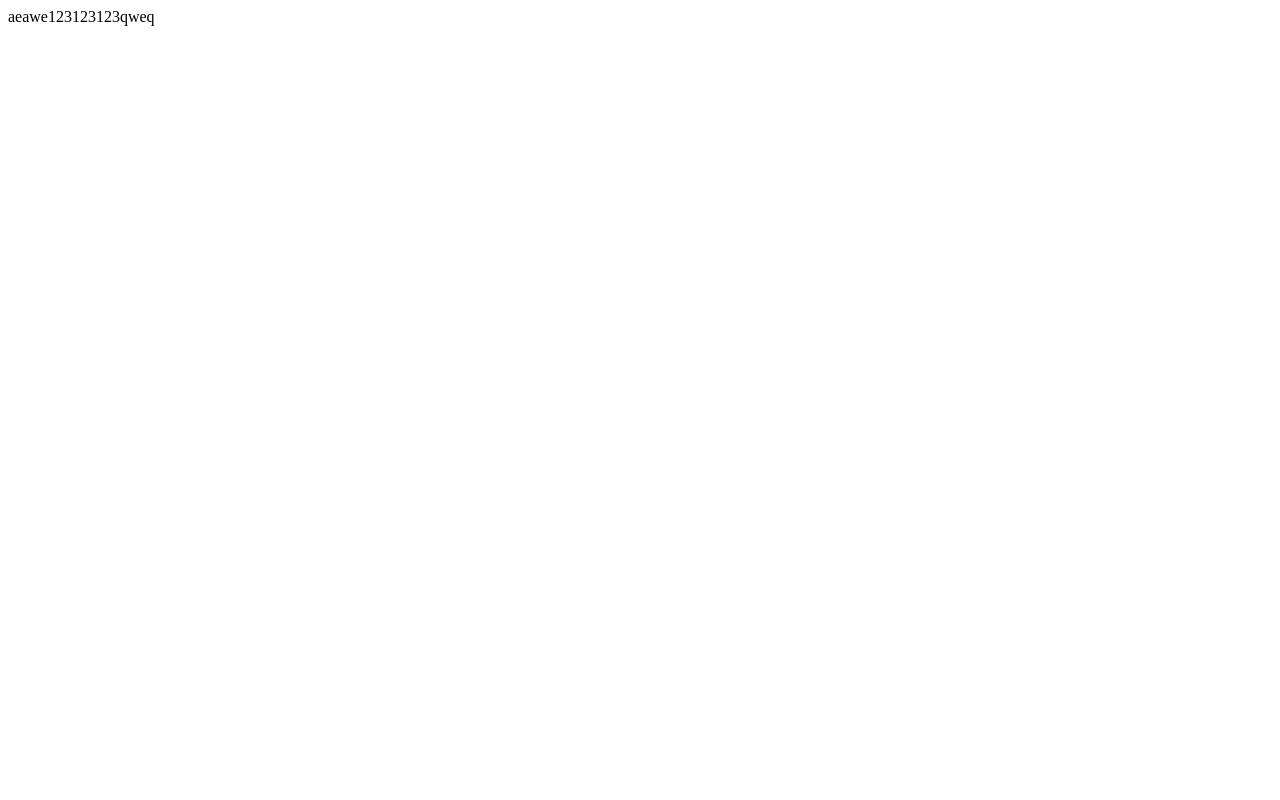
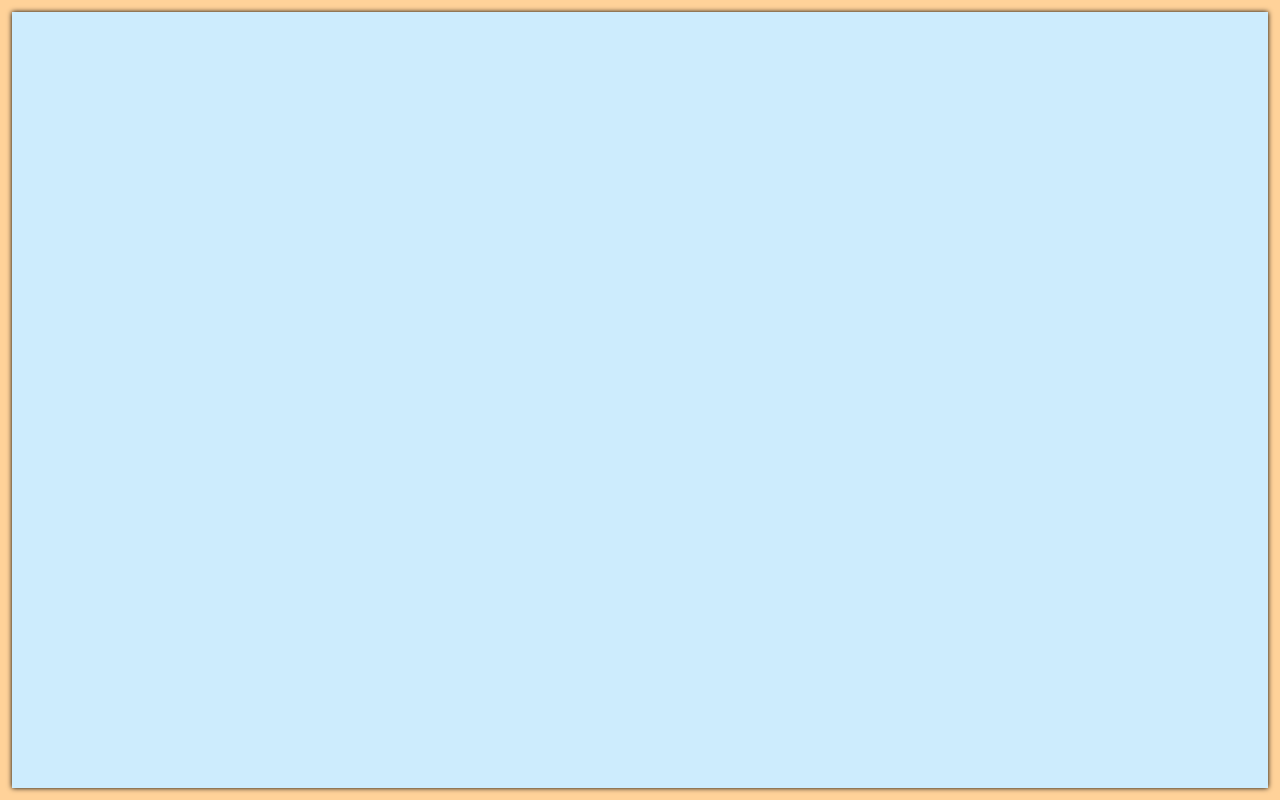
Before and after one commit to Nazar-cmd/radency-task-2, a React (Create React App) app: page / in a window 1280 px wide. Built offline with nearby package versions, Linux system fonts and the light colour scheme.

Commit message:
Main content container

```diff
--- a/package.json
+++ b/package.json
@@ -6,11 +6,12 @@
     "@testing-library/jest-dom": "^5.11.4",
     "@testing-library/react": "^11.1.0",
     "@testing-library/user-event": "^12.1.10",
-    "node-sass": "^6.0.0",
+    "prop-types": "^15.7.2",
     "react": "^17.0.2",
     "react-dom": "^17.0.2",
     "react-scripts": "4.0.3",
     "redux": "^4.1.0",
+    "sass": "^1.35.1",
     "web-vitals": "^1.0.1"
   },
   "scripts": {
--- a/public/index.html
+++ b/public/index.html
@@ -2,29 +2,14 @@
 <html lang="en">
   <head>
     <meta charset="utf-8" />
-    <link rel="icon" href="%PUBLIC_URL%/favicon.ico" />
     <meta name="viewport" content="width=device-width, initial-scale=1" />
     <meta name="theme-color" content="#000000" />
     <meta
       name="description"
-      content="Web site created using create-react-app"
+      content="Web site created, completing Radency second task"
     />
     <link rel="apple-touch-icon" href="%PUBLIC_URL%/logo192.png" />
-    <!--
-      manifest.json provides metadata used when your web app is installed on a
-      user's mobile device or desktop. See https://developers.google.com/web/fundamentals/web-app-manifest/
-    -->
-    <link rel="manifest" href="%PUBLIC_URL%/manifest.json" />
-    <!--
-      Notice the use of %PUBLIC_URL% in the tags above.
-      It will be replaced with the URL of the `public` folder during the build.
-      Only files inside the `public` folder can be referenced from the HTML.
-
-      Unlike "/favicon.ico" or "favicon.ico", "%PUBLIC_URL%/favicon.ico" will
-      work correctly both with client-side routing and a non-root public URL.
-      Learn how to configure a non-root public URL by running `npm run build`.
-    -->
-    <title>React App</title>
+    <title>Radency second task</title>
   </head>
   <body>
     <noscript>You need to enable JavaScript to run this app.</noscript>
--- a/src/App.js
+++ b/src/App.js
@@ -1,9 +1,9 @@
-import Btn from "components/Btn";
+import Main from "layout/Main";
 
 function App() {
 	return (
 		<div className="App">
-			<Btn />
+			<Main />
 		</div>
 	);
 }
--- a/src/components/Btn.js
+++ /dev/null
@@ -1,3 +0,0 @@
-const Btn = () => <div>aeawe123123123qweq</div>;
-
-export default Btn;
--- a/src/index.js
+++ b/src/index.js
@@ -1,6 +1,7 @@
 import React from "react";
 import ReactDOM from "react-dom";
 import App from "./App";
+import "scss/index.scss";
 
 ReactDOM.render(
 	<React.StrictMode>
--- a/src/layout/Main.js
+++ b/src/layout/Main.js
@@ -0,0 +1,9 @@
+import StartPage from "pages/startPage/StartPage";
+
+const Main = () => (
+	<div className="page__container">
+		<StartPage />
+	</div>
+);
+
+export default Main;
--- /dev/null
+++ b/src/pages/startPage/StartPage.js
@@ -0,0 +1,3 @@
+const StartPage = () => <div className="start_page" />;
+
+export default StartPage;
--- a/src/scss/abstracts/_mixins.scss
+++ b/src/scss/abstracts/_mixins.scss
@@ -1,15 +1,16 @@
 @use "sass:list";
 
-@mixin full-height-page-background($html-background: $secondary_yellow){
+@mixin full-height-page-background($page-background: $secondary_yellow){
 
-  html {
+  html, body, #root, .App {
     min-height: 100vh;
   }
 
-  body {
-    background: $html-background;
-    min-height: 100vh;
-    //height: 100%;
+  .App {
+    display: flex;
+    flex-direction: column;
+    padding: $md_padding;
+    background: $page-background;
   }
 }
 
--- a/src/scss/pages/_start.scss
+++ b/src/scss/pages/_start.scss
@@ -1,15 +1,18 @@
 @include full-height-page-background;
 
-body {
+/*body {
   padding: $md_padding;
   display: flex;
   flex-direction: column;
-}
+}*/
+
+
 
 .page__container {
   @include even-shadow;
   padding: $md_padding;
   background-color: $secondary_blue;
+  height: 100%;
   flex: 1;
 
   .error {
```
Also changed, not shown: .eslintrc.js, src/pages/startPage/index.js (added), 1 other file (tests, documents, lock files or other folders).
